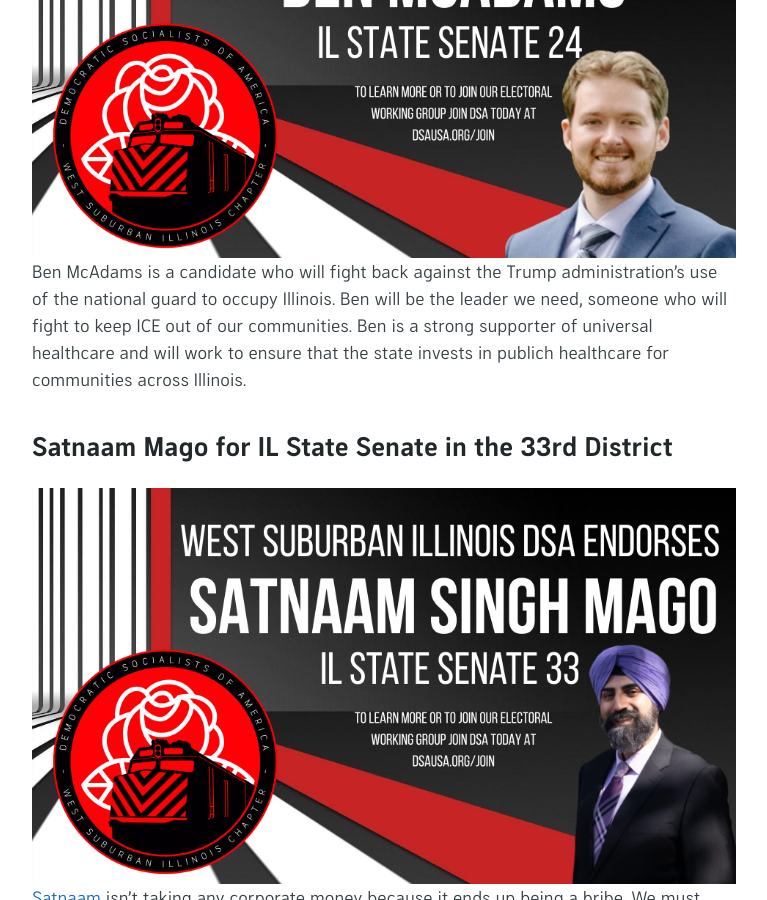
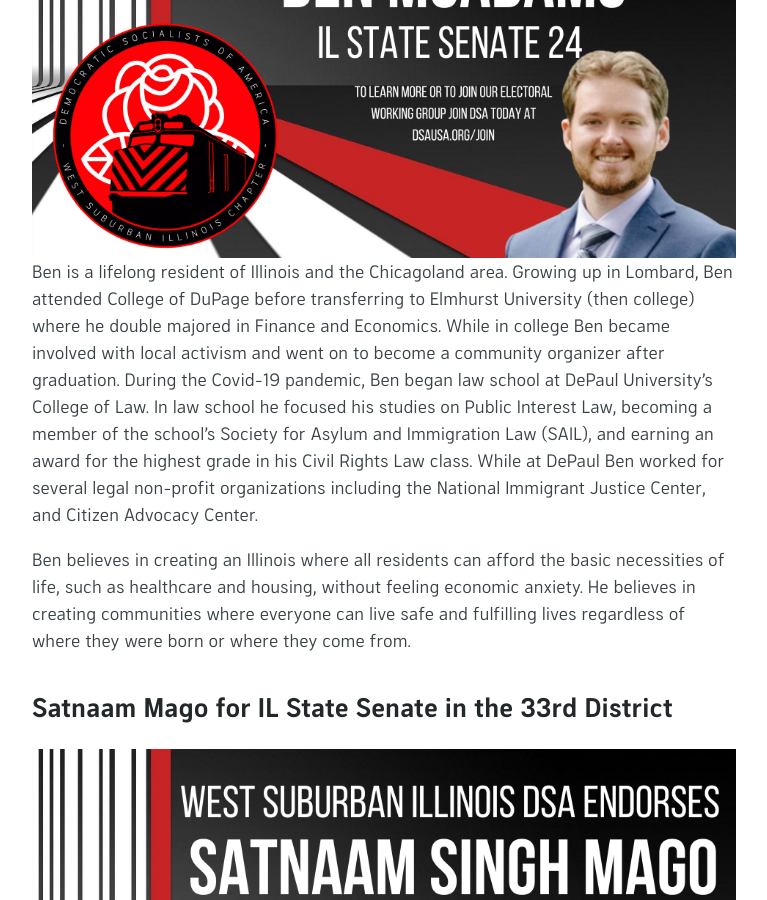
Before and after one commit to wsildsa/wsildsa.github.io, a Jekyll site: the page built from _pages/en/electoral.md, in a window 1280 px wide and 900 px high, scrolled down 1266 px. Shown: the whole window, without its empty margins (256-1023 px from the left). Built offline with Jekyll 4.4.1, drawn with Linux system fonts in a browser that asks for light colours; some web fonts are replaced; the repository's description, which GitHub fills in, is left out.

Commit message:
update ben's blurb

```diff
--- a/_pages/en/electoral.md
+++ b/_pages/en/electoral.md
@@ -12,7 +12,9 @@ description:
 
 ## Ben McAdams for IL State Senate in the 24th District
 ![WSIL DSA Endorses Ben McAdams for IL Senate in the 24th](assets/images/ben-endorsement.png)
-Ben McAdams is a candidate who will fight back against the Trump administration's use of the national guard to occupy Illinois.  Ben will be the leader we need, someone who will fight to keep ICE out of our communities.  Ben is a strong supporter of universal healthcare and will work to ensure that the state invests in publich healthcare for communities across Illinois.
+Ben is a lifelong resident of Illinois and the Chicagoland area. Growing up in Lombard, Ben attended College of DuPage before transferring to Elmhurst University (then college) where he double majored in Finance and Economics. While in college Ben became involved with local activism and went on to become a community organizer after graduation. During the Covid-19 pandemic, Ben began law school at DePaul University’s College of Law. In law school he focused his studies on Public Interest Law, becoming a member of the school’s Society for Asylum and Immigration Law (SAIL), and earning an award for the highest grade in his Civil Rights Law class. While at DePaul Ben worked for several legal non-profit organizations including the National Immigrant Justice Center, and Citizen Advocacy Center.
+
+Ben believes in creating an Illinois where all residents can afford the basic necessities of life, such as healthcare and housing, without feeling economic anxiety. He believes in creating communities where everyone can live safe and fulfilling lives regardless of where they were born or where they come from.
 
 ## Satnaam Mago for IL State Senate in the 33rd District
 ![WSIL DSA Endorses Satnaam Mago for IL Senate in the 33rd](assets/images/satnaam-endorsement.png)
```
Also changed, not shown: _posts/2025-10-17-ben-endorsement.md (+3 -1 lines).
